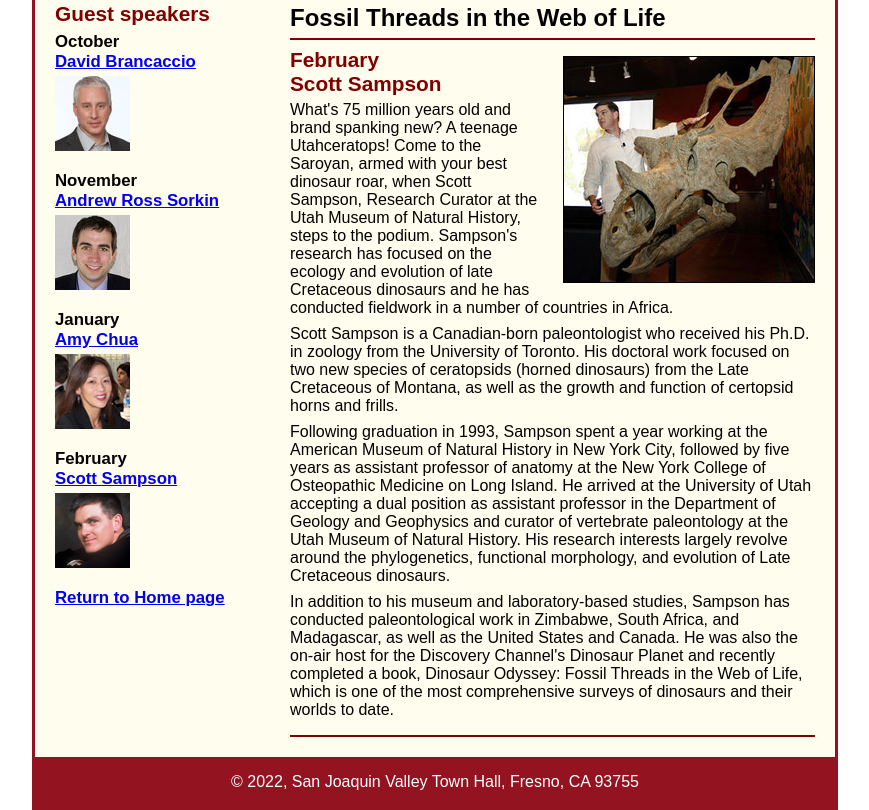
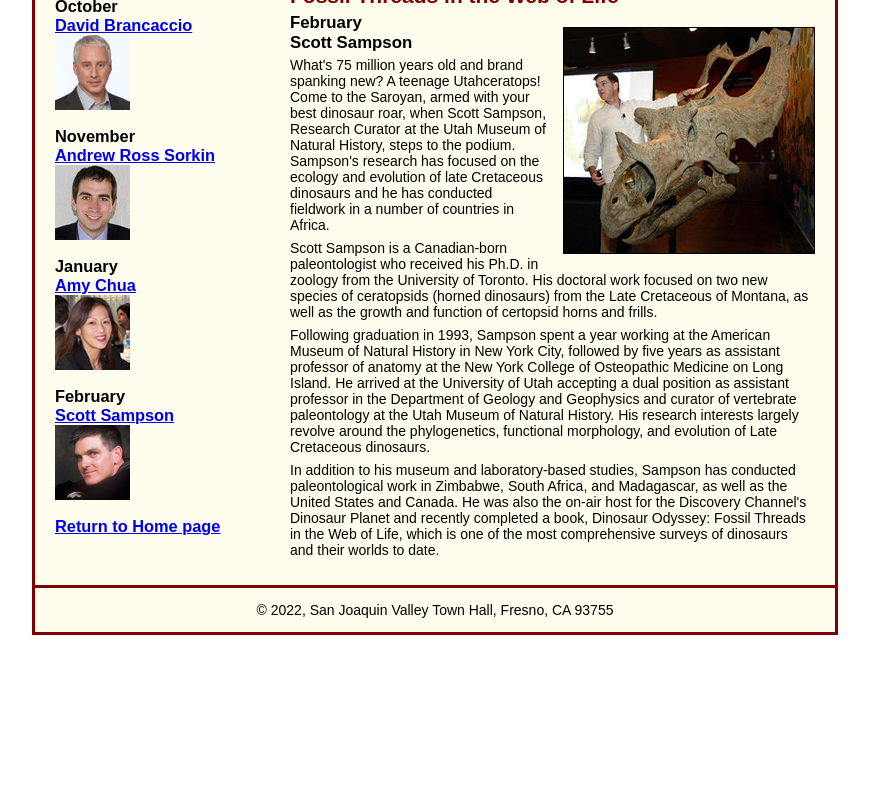
Before and after one commit to MuqtadiraA/A09, a plain HTML site: page speakers/c7_sampson.html in a window 1280 px wide. Shown: the part 131-941 px from the top of the page, without its empty margins (205-1074 px from the left). After the commit the page ends 800 px from the top, so only its background shows below. Drawn offline with Linux system fonts and the light colour scheme.

Commit message:
Update c7_sampson.html

```diff
--- a/speakers/c7_sampson.html
+++ b/speakers/c7_sampson.html
@@ -5,7 +5,7 @@
 	<meta charset="utf-8">
 	<title>San Joaquin Valley Town Hall</title>
 	<link rel="shortcut icon" href="../images/favicon.ico">
-	<link rel="stylesheet" href="../styles/c6_speaker.css">
+	<link rel="stylesheet" href="../styles/c7_speaker.css">
 </head>
 
 <body>
@@ -54,7 +54,7 @@
 			<img src="../images/chua75.jpg" alt="Amy Chua photo">
 			<h3>February<br><a href="../speakers/c6_sampson.html">Scott Sampson</a></h3>
 			<img src="../images/sampson75.jpg" alt="Scott Sampson photo">
-			<h3><a href="../c6_index.html">Return to Home page</a></h3>
+			<h3><a href="../c7_index.html">Return to Home page</a></h3>
 		</aside>
 	</main>
 	<footer>
```
